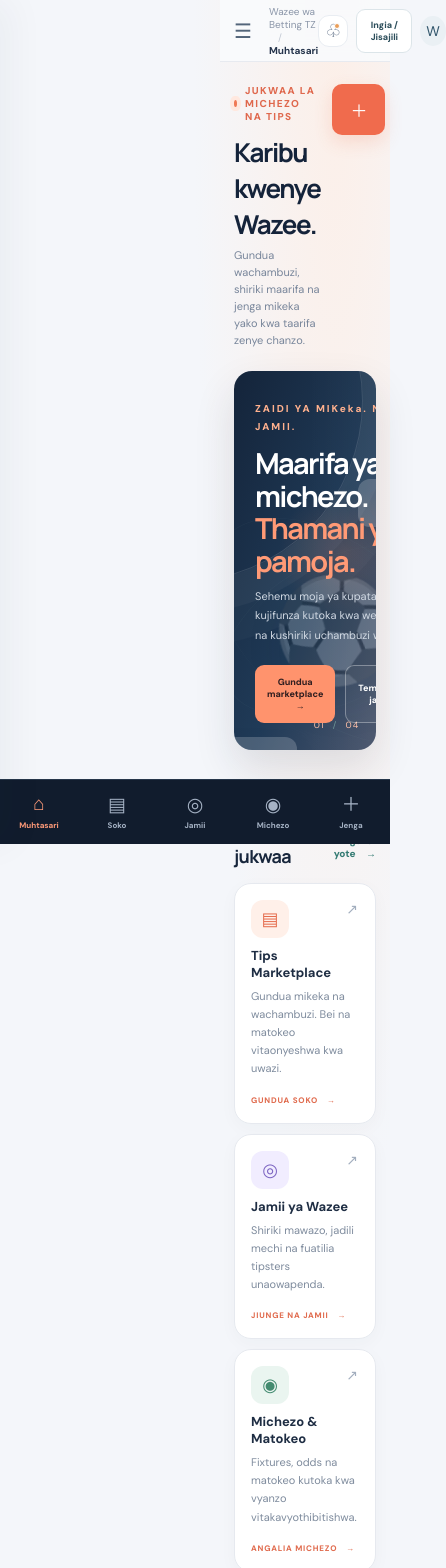
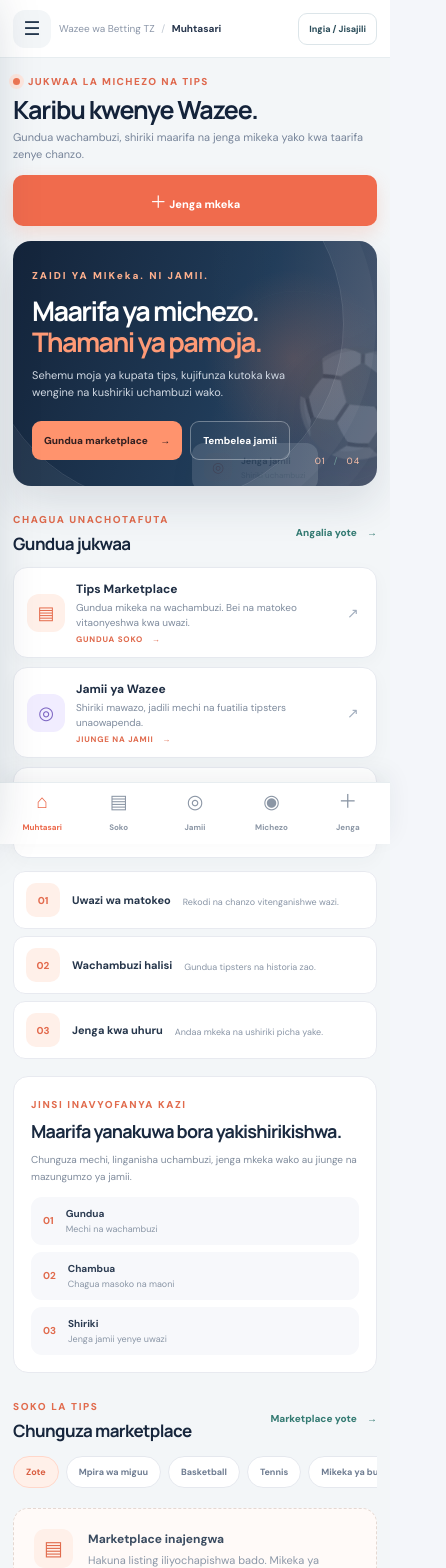
Before and after one commit to SmartServicesTZ/Wazee-wa-Betting-Tz-, a React (Vite) app: page / in a window 390 px wide. Shown: the top 1568 px of the page, 446 px wide, since content can reach past the window. Built offline with nearby package versions, Linux system fonts and the light colour scheme.

Commit message:
Rebuild responsive experience mobile-first (#29)

```diff
--- a/src/styles.css
+++ b/src/styles.css
@@ -203,3 +203,125 @@ body{background:radial-gradient(ellipse at 86% 0%,#fcefe8 0,transparent 30%),#f4
  .module-intro h2{font-size:24px}.admin-grid{grid-template-columns:1fr 1fr}
 }
 @media(min-width:761px) and (max-width:1100px){.home-value-strip{grid-template-columns:1fr}.home-feature-band{grid-template-columns:1fr}}
+
+
+/* MOBILE-FIRST REBUILD: phone layout must win even when a browser requests desktop width */
+@media (max-width: 900px), (hover: none) and (pointer: coarse) {
+  html, body, #root { width:100%; min-width:0; max-width:100%; overflow-x:hidden; }
+  body { background:#f3f6f8; }
+  .app-frame { width:100%; min-width:0; overflow-x:clip; }
+  .sidebar { width:min(84vw,310px); transform:translateX(-110%); z-index:60; padding:22px 16px calc(24px + env(safe-area-inset-bottom)); box-shadow:18px 0 50px #10233b35; }
+  .sidebar.sidebar-open { transform:translateX(0); }
+  .mobile-scrim { display:block; position:fixed; inset:0; z-index:55; background:#101c2c80; }
+  .main-area { width:100%; min-width:0; margin:0; padding:0 0 calc(78px + env(safe-area-inset-bottom)); }
+  .topbar { height:58px; min-height:58px; padding:0 13px; gap:8px; position:sticky; top:0; z-index:40; background:#ffffffF2; border-bottom:1px solid #e7edf0; }
+  .mobile-menu { display:grid; place-items:center; width:38px; height:38px; flex:none; border-radius:12px; background:#f3f6f8; color:#26394f; font-size:19px; margin:0; }
+  .breadcrumb { min-width:0; flex:1; margin:0; font-size:10px; overflow:hidden; white-space:nowrap; text-overflow:ellipsis; }
+  .breadcrumb span { padding:0 4px; }
+  .top-actions { gap:6px; flex:none; }
+  .top-actions .icon-button { display:none; }
+  .login-button { max-width:116px; overflow:hidden; text-overflow:ellipsis; white-space:nowrap; padding:9px 10px; font-size:9px; }
+  .top-actions .avatar { display:none; }
+  .page-content { width:100%; max-width:680px; margin:0 auto; padding:17px 13px 20px; }
+  .welcome-row { display:block; margin:0 0 15px; }
+  .welcome-row h1 { margin:8px 0 5px; font-size:25px; line-height:1.13; letter-spacing:-.045em; }
+  .welcome-copy { max-width:100%; font-size:11px; line-height:1.55; }
+  .welcome-row>.primary-button { margin-top:12px; width:100%; min-height:43px; font-size:11px; }
+  .hero-panel { min-height:245px; padding:24px 19px; border-radius:18px; }
+  .hero-copy { max-width:100%; }
+  .hero-copy h2 { max-width:290px; font-size:27px; line-height:1.13; }
+  .hero-copy p { max-width:270px; font-size:11px; line-height:1.55; }
+  .hero-art { right:-145px; top:40px; opacity:.13; }
+  .hero-actions { flex-wrap:wrap; gap:8px; }
+  .hero-primary,.hero-secondary { min-height:39px; padding:10px 12px; font-size:10px; }
+  .section-heading { margin:23px 0 12px; align-items:center; }
+  .section-heading h2 { font-size:17px; }
+  .discovery-grid { grid-template-columns:1fr; gap:9px; }
+  .discovery-card { min-height:0; display:grid; grid-template-columns:38px minmax(0,1fr) 16px; grid-template-rows:auto auto auto; align-items:center; column-gap:11px; padding:13px; border-radius:14px; }
+  .discovery-icon { grid-column:1; grid-row:1 / span 3; margin:0; }
+  .discovery-card strong { grid-column:2; grid-row:1; font-size:12px; }
+  .discovery-card p { grid-column:2; grid-row:2; margin:4px 0; font-size:10px; line-height:1.45; }
+  .discovery-card small { grid-column:2; grid-row:3; font-size:8px; }
+  .discovery-arrow { grid-column:3; grid-row:1 / span 3; position:static; }
+  .home-value-strip { grid-template-columns:1fr; gap:7px; margin:13px 0; }
+  .home-value-strip>div { padding:11px 12px; border-radius:12px; }
+  .home-feature-band { grid-template-columns:1fr; gap:12px; margin:17px 0 5px; padding:17px; border-radius:15px; }
+  .home-feature-band h2 { font-size:18px; }
+  .home-feature-band p { font-size:10px; }
+  .home-steps { gap:7px; }
+  .module-page { padding-top:0; }
+  .module-intro { display:block; margin-bottom:14px; }
+  .module-intro h2 { font-size:23px; line-height:1.15; margin:5px 0; }
+  .module-intro p { font-size:10px; line-height:1.55; }
+  .module-intro>.source-badge,.module-intro>.approval-badge,.module-intro>.count-pill { margin-top:10px; }
+  .module-intro>.primary-button { width:100%; margin-top:12px; }
+  .market-toolbar { display:grid; grid-template-columns:1fr; gap:10px; }
+  .filter-row { width:100%; max-width:100%; overflow-x:auto; padding:2px 0 7px; scrollbar-width:none; }
+  .filter-row::-webkit-scrollbar { display:none; }
+  .filter-chip { flex:none; font-size:9px; padding:9px 12px; }
+  .market-search-controls { display:grid; grid-template-columns:1fr; width:100%; }
+  .market-search-controls .search-input,.market-sort,.search-input { width:100%; min-width:0; min-height:42px; font-size:11px; }
+  .community-layout,.builder-layout,.seller-layout { grid-template-columns:1fr; gap:11px; }
+  .community-aside { display:grid; grid-template-columns:1fr 1fr; gap:8px; }
+  .aside-card { padding:12px; margin:0; }
+  .aside-card h3 { font-size:12px; }
+  .aside-card p { font-size:9px; }
+  .composer,.post-card,.builder-form,.builder-slip,.seller-benefits,.seller-form { padding:14px; border-radius:14px; }
+  .composer { gap:8px; }
+  .composer textarea { min-height:75px; font-size:12px; }
+  .composer-footer { align-items:flex-end; }
+  .composer-footer span { max-width:58%; font-size:8px; line-height:1.4; }
+  .post-card>p { font-size:11px; }
+  .post-actions { justify-content:space-between; gap:5px; }
+  .post-actions button { font-size:9px; }
+  .sports-tabs { width:100%; overflow-x:auto; gap:0; margin:13px 0; scrollbar-width:none; }
+  .sports-tab { flex:1 0 auto; padding:12px 11px; font-size:10px; }
+  .fixture-card { padding:12px; border-radius:13px; }
+  .fixture-teams,.result-teams { grid-template-columns:minmax(0,1fr) auto minmax(0,1fr); gap:7px; padding:13px 0; }
+  .fixture-teams strong,.result-teams strong { min-width:0; overflow-wrap:anywhere; font-size:10px; }
+  .fixture-teams span { font-size:7px; }
+  .fixture-foot { display:flex; flex-wrap:wrap; gap:8px; }
+  .fixture-foot small { min-width:0; overflow-wrap:anywhere; }
+  .fixture-add-button { width:100%; min-height:38px; }
+  .league-grid { grid-template-columns:1fr 1fr; }
+  .builder-form label,.seller-form label { font-size:10px; }
+  .builder-form input,.builder-form select,.seller-form input,.seller-form textarea { min-height:42px; font-size:12px; }
+  .builder-form>.primary-button,.seller-form .primary-button,.auth-submit { width:100%; min-height:44px; }
+  .selection-row { gap:8px; }
+  .selection-row strong { overflow-wrap:anywhere; }
+  .seller-pick-fields { grid-template-columns:1fr; }
+  .seller-pick-row { grid-template-columns:minmax(0,1fr) 22px; }
+  .seller-pick-row span,.seller-pick-row small { overflow-wrap:anywhere; }
+  .admin-grid,.admin-stats-grid { grid-template-columns:repeat(2,minmax(0,1fr)); gap:8px; }
+  .admin-stat,.admin-tile { min-width:0; padding:12px; }
+  .admin-stat strong { font-size:19px; }
+  .admin-tile p { min-height:0; }
+  .admin-table-wrap,.table-wrap { max-width:100%; overflow-x:auto; }
+  .page-footer { display:grid; grid-template-columns:1fr; gap:5px; margin-top:22px; padding:13px 0; font-size:9px; }
+  .page-footer span:nth-child(2) { display:none; }
+  .mobile-bottom-nav { display:flex; position:fixed; left:0; right:0; bottom:0; z-index:45; height:calc(62px + env(safe-area-inset-bottom)); padding:6px 4px calc(6px + env(safe-area-inset-bottom)); background:#fff; border-top:1px solid #e7edf0; box-shadow:0 -8px 24px #182b4010; justify-content:space-around; align-items:center; }
+  .mobile-bottom-nav button { flex:1; min-width:0; min-height:48px; gap:4px; color:#8b96a5; }
+  .mobile-bottom-nav button span { font-size:19px; }
+  .mobile-bottom-nav button small { font-size:8px; white-space:nowrap; }
+  .mobile-bottom-nav button.mobile-active { color:#ec684a; }
+  .mobile-bottom-nav button.mobile-active span { transform:none; }
+  .notice-bar { left:10px; right:10px; bottom:calc(73px + env(safe-area-inset-bottom)); width:auto; max-width:none; }
+  .auth-overlay { padding:12px; align-items:flex-end; }
+  .auth-card,.member-profile-card { width:100%; max-width:520px; max-height:88dvh; overflow-y:auto; border-radius:20px 20px 12px 12px; padding:24px 18px; }
+}
+@media (max-width:380px) {
+  .page-content { padding-left:10px; padding-right:10px; }
+  .topbar { padding-left:9px; padding-right:9px; }
+  .breadcrumb { font-size:9px; }
+  .login-button { max-width:92px; padding:8px; }
+  .hero-copy h2 { font-size:24px; }
+  .community-aside { grid-template-columns:1fr; }
+  .mobile-bottom-nav button small { font-size:7px; }
+}
+@media (min-width:901px) and (max-width:1180px) {
+  .sidebar { width:205px; }
+  .main-area { margin-left:205px; }
+  .page-content { padding-left:22px; padding-right:22px; }
+  .discovery-grid { grid-template-columns:repeat(2,minmax(0,1fr)); }
+  .community-layout { grid-template-columns:minmax(0,1fr) 210px; }
+}
```
